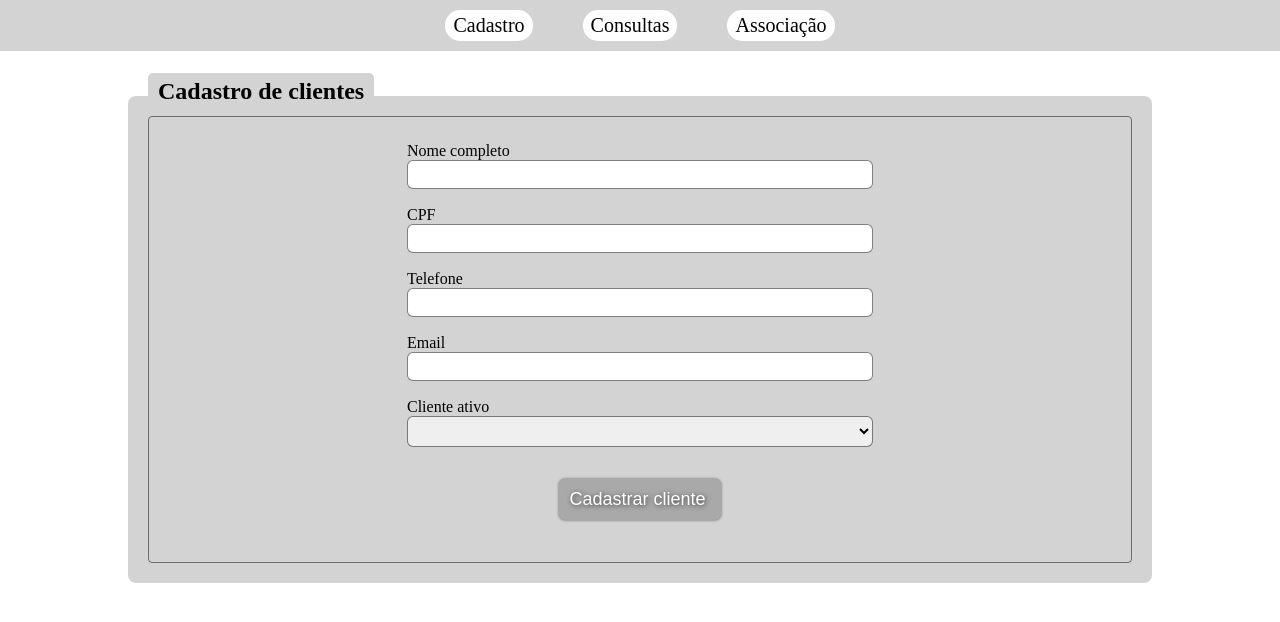
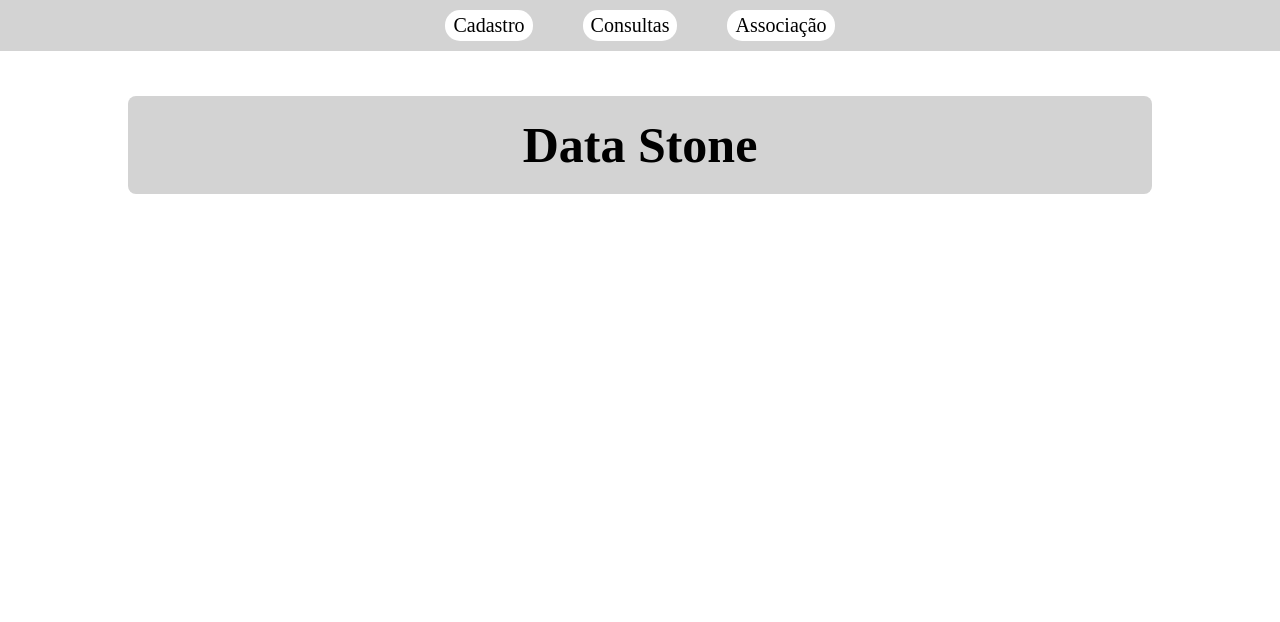
Before and after one commit to jhonyfreitasdev/data-stone-test-frontend-vue, a Vue app: page / in a window 1280 px wide. Shown: the top 622 px of the page. Built offline with nearby package versions, Linux system fonts and the light colour scheme.

Commit message:
Adicionando view de home

```diff
--- a/src/router/route.js
+++ b/src/router/route.js
@@ -1,7 +1,7 @@
 import { createRouter, createWebHistory } from 'vue-router';
 
 const routes = [
-    { path: '/', component: () => import('../views/Customer.vue') },
+    { path: '/', component: () => import('../views/Home.vue') },
     { path: '/registration/customers', component: () => import('../views/Customer.vue') },
     { path: '/registration/products', component: () => import('../views/Products.vue') },
     { path: '/query', component: () => import('../views/QueryList.vue') },
--- /dev/null
+++ b/src/views/Home.vue
@@ -0,0 +1,18 @@
+<template>
+    <div class="list-container">
+        <h1>Data Stone</h1>
+    </div>
+</template>
+
+<script>
+export default {
+    name: 'home',
+}
+</script>
+
+<style lang="sass">
+.list-container
+    h1
+        font-size: 50px
+        text-align: center
+</style>
```
